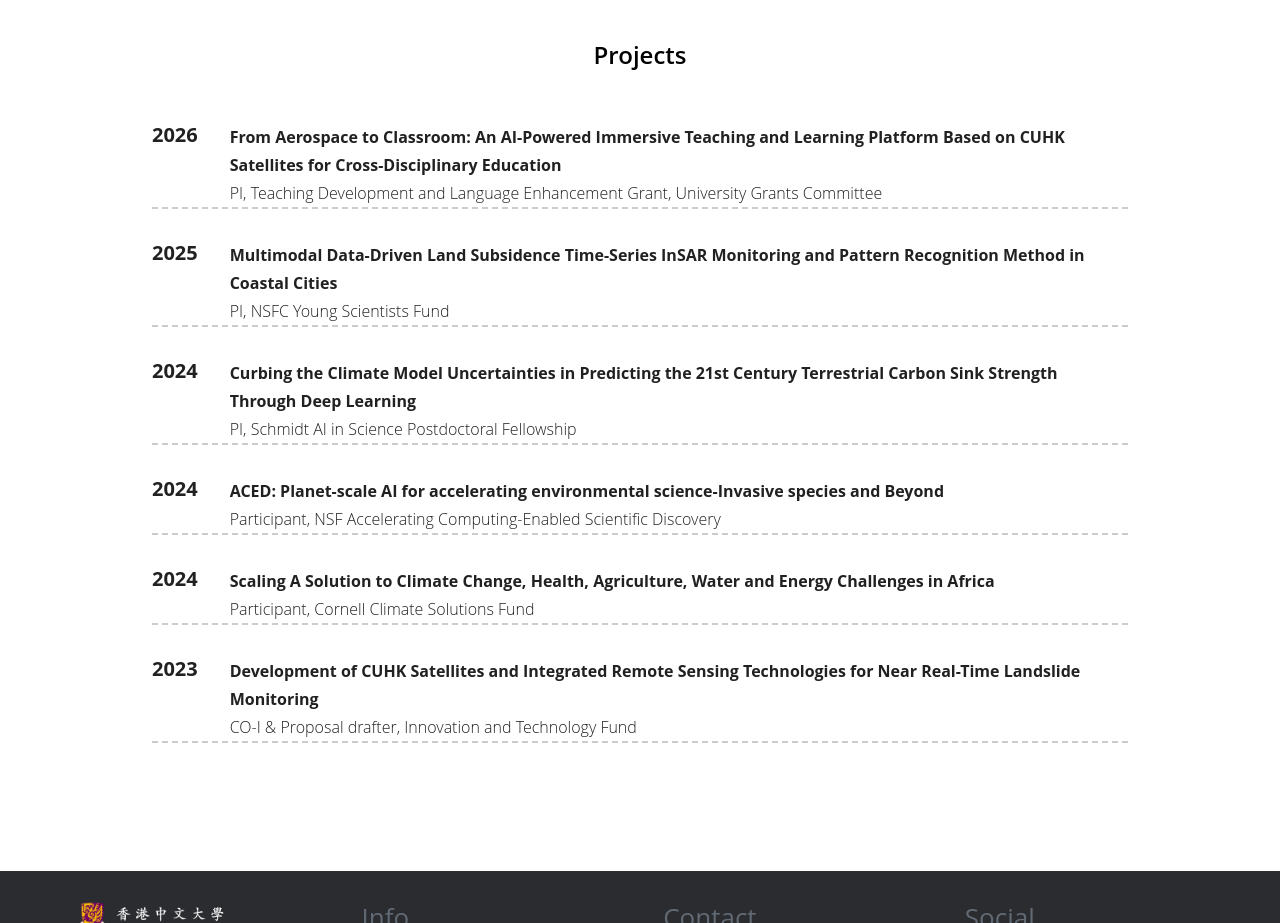
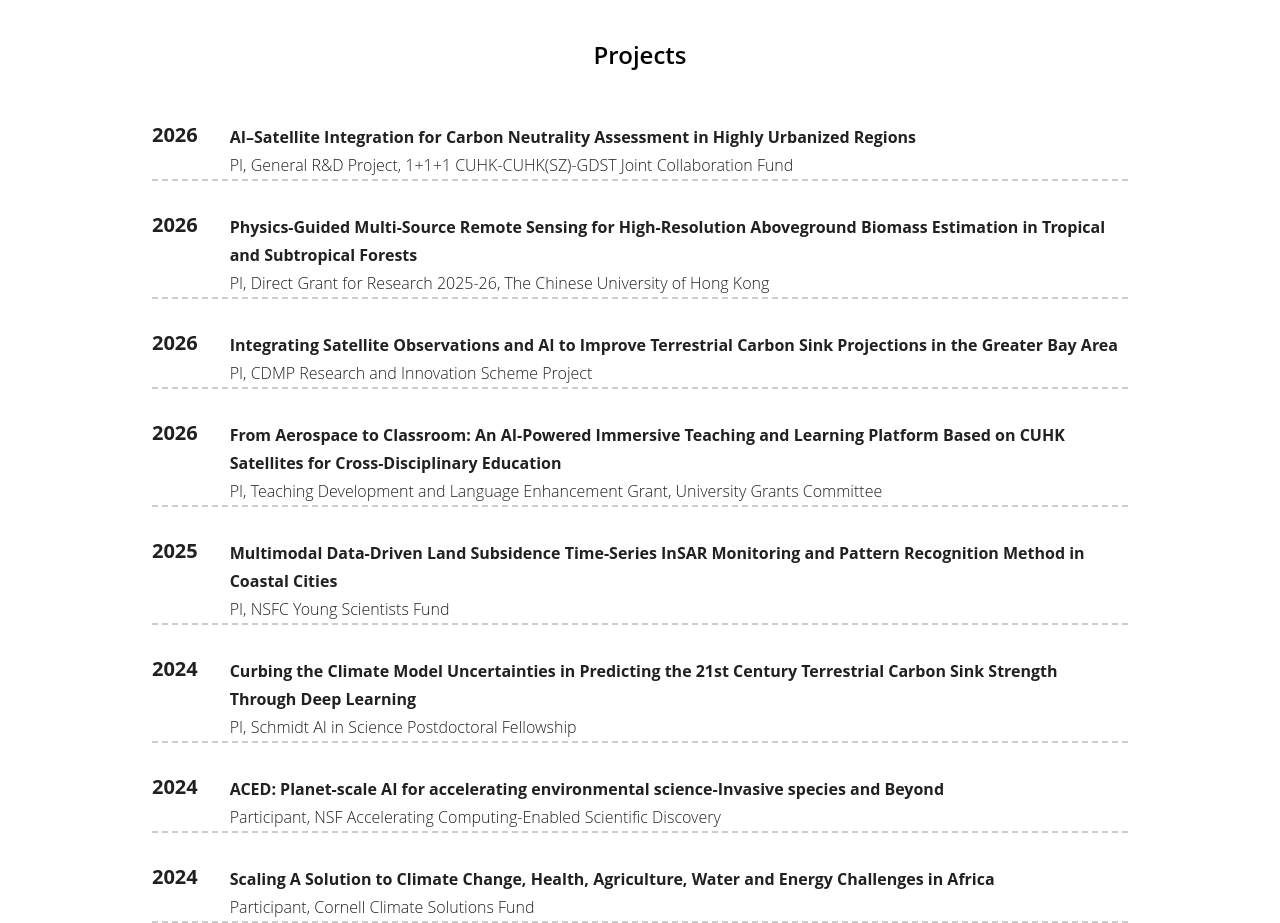
Before and after one commit to ZherongWu-CUHK/ZherongWu-CUHK.github.io, a plain HTML site: page research.html in a window 1280 px wide. Shown: the part 3360-4283 px from the top of the page. Drawn offline with Linux system fonts and the light colour scheme.

Commit message:
Update research.html

```diff
--- a/research.html
+++ b/research.html
@@ -117,6 +117,27 @@
         <div class="wrapper">
             <h2>Projects</h2>
             <ul class="list">
+                <li class="item">
+                    <div class="year">2026</div>
+                    <div class="content">
+                        <h3>AI–Satellite Integration for Carbon Neutrality Assessment in Highly Urbanized Regions</h3>
+                        <p>PI, General R&D Project, 1+1+1 CUHK-CUHK(SZ)-GDST Joint Collaboration Fund</p>
+                    </div>
+                </li>
+                <li class="item">
+                    <div class="year">2026</div>
+                    <div class="content">
+                        <h3>Physics-Guided Multi-Source Remote Sensing for High-Resolution Aboveground Biomass Estimation in Tropical and Subtropical Forests</h3>
+                        <p>PI, Direct Grant for Research 2025-26, The Chinese University of Hong Kong</p>
+                    </div>
+                </li>
+                <li class="item">
+                    <div class="year">2026</div>
+                    <div class="content">
+                        <h3>Integrating Satellite Observations and AI to Improve Terrestrial Carbon Sink Projections in the Greater Bay Area</h3>
+                        <p>PI, CDMP Research and Innovation Scheme Project</p>
+                    </div>
+                </li>
                 <li class="item">
                     <div class="year">2026</div>
                     <div class="content">
```
